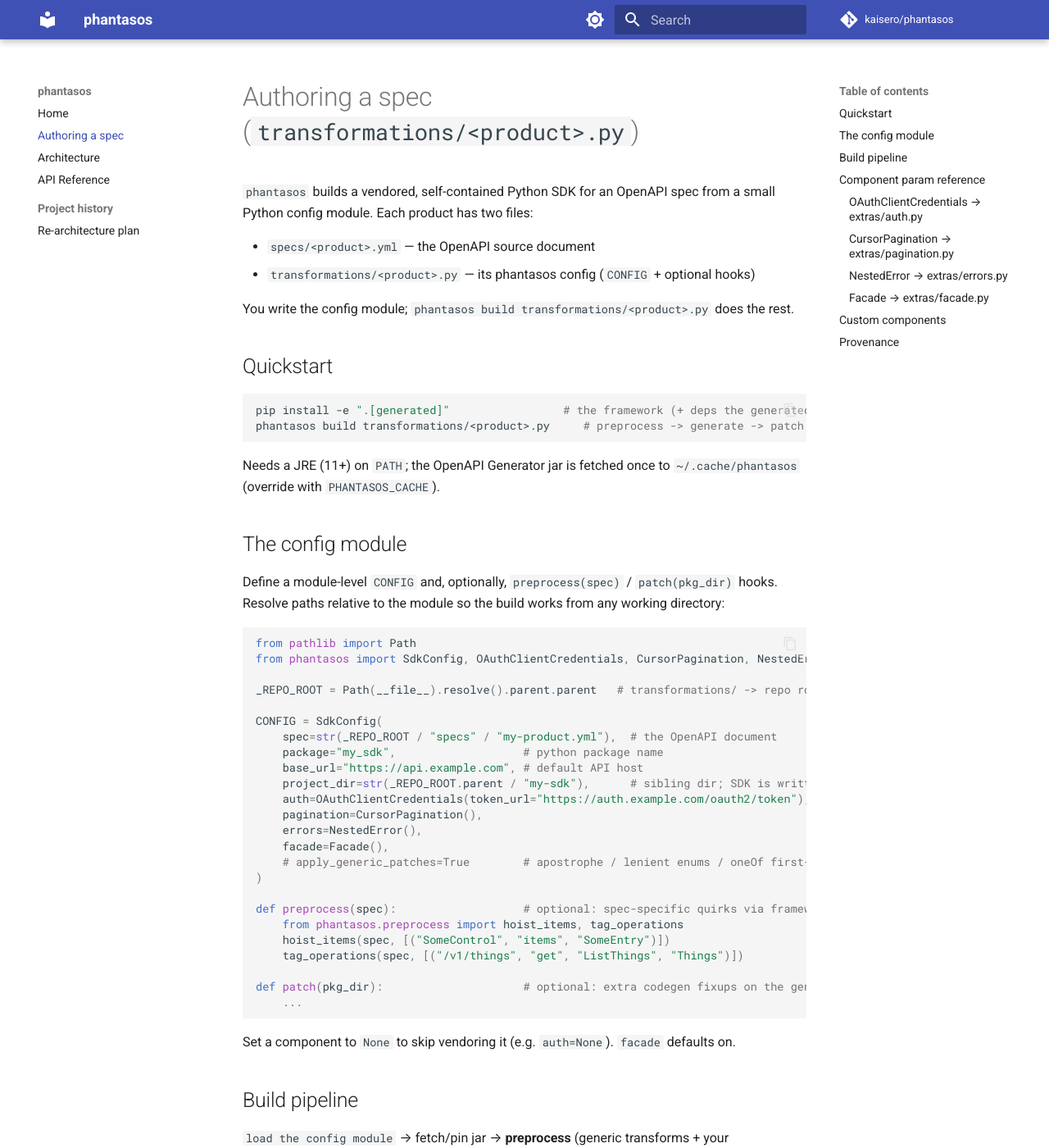
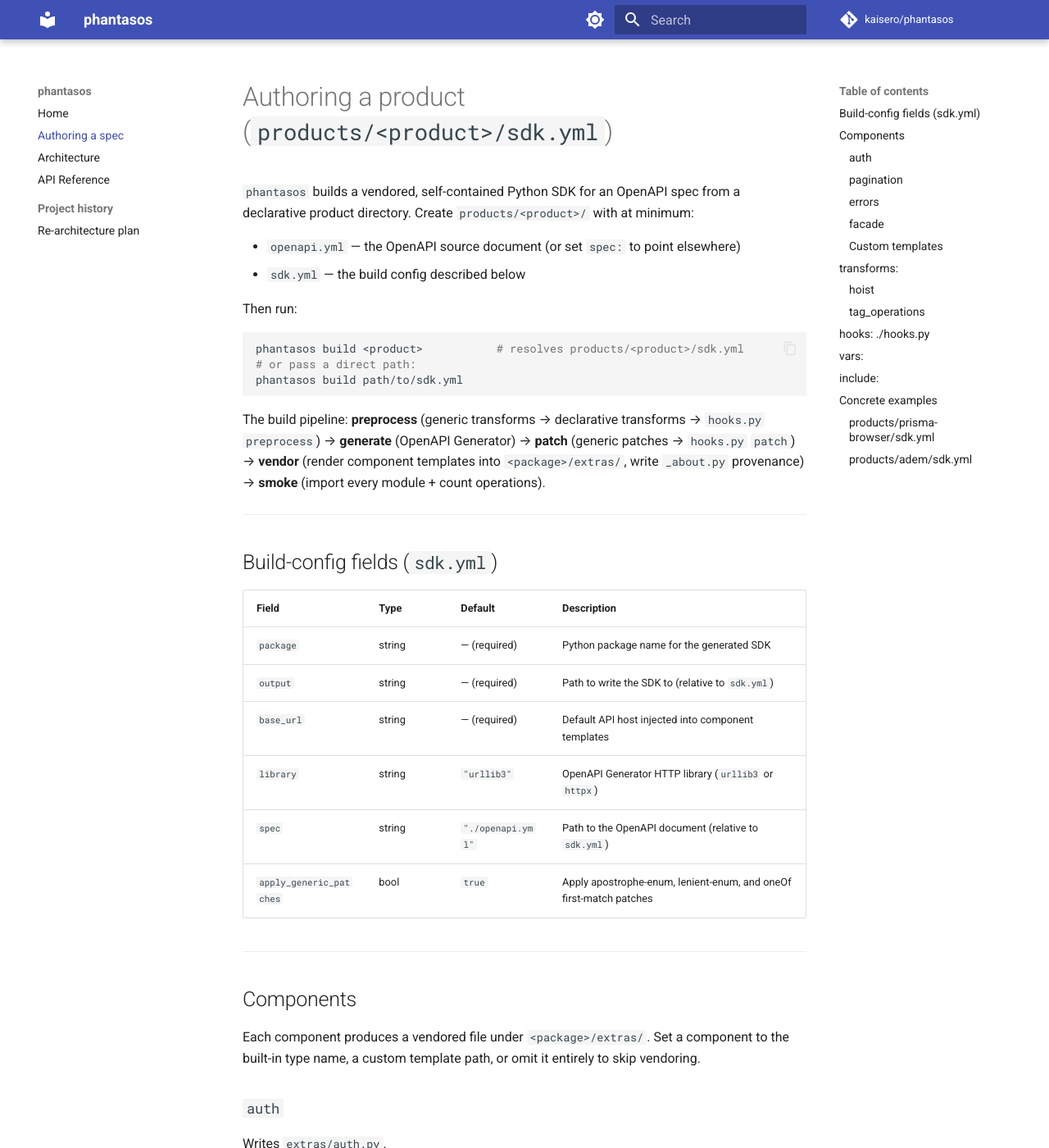
Before and after one commit to kaisero/phantasos, an MkDocs documentation site: the page built from docs/AUTHORING_A_SPEC.md, in a window 1280 px wide and 1400 px high. Shown: the whole window at 82% size. Built offline with MkDocs 1.6.1 and Material for MkDocs 9.7.7, drawn with Linux system fonts in a browser that asks for light colours; comment, search, counter and statistics services are not loaded; some of the changed text lies outside the part shown.

Commit message:
docs/ci: phantasos build <product-name>; document sdk.yml; lint+mypy clean
Update nox smoke session to use product names (prisma-browser, adem), rewrite
docs/AUTHORING_A_SPEC.md for the declarative sdk.yml schema, update README to
reflect the products/<product>/ layout, and fix all ruff/mypy issues in source
and tests (unused imports, line length, type annotations, Mapping variance).

````diff
--- a/docs/AUTHORING_A_SPEC.md
+++ b/docs/AUTHORING_A_SPEC.md
@@ -1,105 +1,242 @@
-# Authoring a spec (`transformations/<product>.py`)
+# Authoring a product (`products/<product>/sdk.yml`)
 
-`phantasos` builds a vendored, self-contained Python SDK for an OpenAPI spec from a small
-Python config module. Each product has two files:
+`phantasos` builds a vendored, self-contained Python SDK for an OpenAPI spec from a
+declarative product directory. Create `products/<product>/` with at minimum:
 
-- `specs/<product>.yml` — the OpenAPI source document
-- `transformations/<product>.py` — its phantasos config (`CONFIG` + optional hooks)
+- `openapi.yml` — the OpenAPI source document (or set `spec:` to point elsewhere)
+- `sdk.yml` — the build config described below
 
-You write the config module; `phantasos build transformations/<product>.py` does the rest.
+Then run:
 
-## Quickstart
 ```bash
-pip install -e ".[generated]"                 # the framework (+ deps the generated SDK imports)
-phantasos build transformations/<product>.py     # preprocess -> generate -> patch -> vendor -> smoke
+phantasos build <product>           # resolves products/<product>/sdk.yml
+# or pass a direct path:
+phantasos build path/to/sdk.yml
 ```
-Needs a JRE (11+) on `PATH`; the OpenAPI Generator jar is fetched once to `~/.cache/phantasos`
-(override with `PHANTASOS_CACHE`).
 
-## The config module
-Define a module-level `CONFIG` and, optionally, `preprocess(spec)` / `patch(pkg_dir)` hooks.
-Resolve paths relative to the module so the build works from any working directory:
+The build pipeline: **preprocess** (generic transforms → declarative transforms →
+`hooks.py` `preprocess`) → **generate** (OpenAPI Generator) → **patch** (generic patches
+→ `hooks.py` `patch`) → **vendor** (render component templates into `<package>/extras/`,
+write `_about.py` provenance) → **smoke** (import every module + count operations).
+
+---
+
+## Build-config fields (`sdk.yml`)
+
+| Field | Type | Default | Description |
+|-------|------|---------|-------------|
+| `package` | string | — (required) | Python package name for the generated SDK |
+| `output` | string | — (required) | Path to write the SDK to (relative to `sdk.yml`) |
+| `base_url` | string | — (required) | Default API host injected into component templates |
+| `library` | string | `"urllib3"` | OpenAPI Generator HTTP library (`urllib3` or `httpx`) |
+| `spec` | string | `"./openapi.yml"` | Path to the OpenAPI document (relative to `sdk.yml`) |
+| `apply_generic_patches` | bool | `true` | Apply apostrophe-enum, lenient-enum, and oneOf first-match patches |
+
+---
+
+## Components
+
+Each component produces a vendored file under `<package>/extras/`. Set a component to
+the built-in type name, a custom template path, or omit it entirely to skip vendoring.
+
+### `auth`
+
+Writes `extras/auth.py`.
+
+**Built-in type: `oauth_client_credentials`**
+
+OAuth2 client-credentials grant (Basic creds, form body), auto-refreshing token.
+
+```yaml
+auth:
+  type: oauth_client_credentials
+  token_url: https://auth.example.com/oauth2/token
+  scope_env: SCOPE                    # default: SCOPE
+  client_id_env: CLIENT_ID            # default: CLIENT_ID
+  client_secret_env: CLIENT_SECRET    # default: CLIENT_SECRET
+  base_url_env: BASE_URL              # default: BASE_URL
+  config_class_name: SdkConfiguration # default: SdkConfiguration
+  retry_statuses: [429, 500, 502, 503, 504]  # default
+  backoff_factor: 0.5                 # default
+```
+
+### `pagination`
+
+Writes `extras/pagination.py`.
+
+**Built-in type: `cursor`**
+
+Cursor paging: items under `data_field`, cursor under `page_info`.
+
+```yaml
+pagination:
+  type: cursor
+  data_field: data            # default
+  page_info_field: page_info  # default
+  cursor_field: cursor        # default
+  has_next_field: has_next_page  # default
+```
+
+### `errors`
+
+Writes `extras/errors.py`.
+
+**Built-in type: `nested`**
+
+Helpers over typed exceptions; extracts a message from
+`body[error_field][message_field]`.
+
+```yaml
+errors:
+  type: nested
+  error_field: error     # default
+  message_field: message # default
+  code_field: code       # default
+```
+
+### `facade`
+
+Writes `extras/facade.py`. Binds each generated `*Api` class as
+`client.<resource>` and exposes `client.paginate(...)` when pagination is present.
+Resources are auto-discovered from the generated `api/__init__.py`.
+
+```yaml
+facade: true   # shorthand for type: default (no config fields)
+```
+
+### Custom templates
+
+Set any component's `type` to a relative path ending in `.jinja` to use a per-product
+template instead of a built-in:
+
+```yaml
+auth:
+  type: ./templates/api_key.py.jinja
+  header_name: X-API-Key
+```
+
+phantasos resolves the path relative to `sdk.yml`'s directory, verifies it exists, and
+passes all other fields as template variables.
+
+---
+
+## `transforms:`
+
+Declarative spec pre-processing applied before OpenAPI Generator runs.
+
+### `hoist`
+
+Promote an inline `array.items` object to a named schema.
+
+```yaml
+transforms:
+  hoist:
+    - schema: SomeControl   # component schema containing the array
+      field: items          # property name of the array
+      item: SomeEntry       # new name for the hoisted schema
+```
+
+### `tag_operations`
+
+Assign `operationId` and tag to a specific path+method.
+
+```yaml
+transforms:
+  tag_operations:
+    - path: /v1/things
+      method: get
+      operation_id: ListThings
+      tag: Things
+```
+
+---
+
+## `hooks: ./hooks.py`
+
+Optional Python module (path relative to `sdk.yml`). Define either or both of:
 
 ```python
-from pathlib import Path
-from phantasos import SdkConfig, OAuthClientCredentials, CursorPagination, NestedError, Facade
+def preprocess(spec: dict) -> None:
+    """Called after declarative transforms, before OpenAPI Generator."""
+    ...
 
-_REPO_ROOT = Path(__file__).resolve().parent.parent   # transformations/ -> repo root
-
-CONFIG = SdkConfig(
-    spec=str(_REPO_ROOT / "specs" / "my-product.yml"),  # the OpenAPI document
-    package="my_sdk",                   # python package name
-    base_url="https://api.example.com", # default API host
-    project_dir=str(_REPO_ROOT.parent / "my-sdk"),      # sibling dir; SDK is written here
-    auth=OAuthClientCredentials(token_url="https://auth.example.com/oauth2/token"),
-    pagination=CursorPagination(),
-    errors=NestedError(),
-    facade=Facade(),
-    # apply_generic_patches=True        # apostrophe / lenient enums / oneOf first-match (default on)
-)
-
-def preprocess(spec):                   # optional: spec-specific quirks via framework helpers
-    from phantasos.preprocess import hoist_items, tag_operations
-    hoist_items(spec, [("SomeControl", "items", "SomeEntry")])
-    tag_operations(spec, [("/v1/things", "get", "ListThings", "Things")])
-
-def patch(pkg_dir):                     # optional: extra codegen fixups on the generated package
+def patch(pkg_dir) -> None:
+    """Called after generic patches, on the generated package directory."""
     ...
 ```
 
-Set a component to `None` to skip vendoring it (e.g. `auth=None`). `facade` defaults on.
+Hooks run **after** the declarative `transforms:` block.
 
-## Build pipeline
-`load the config module` → fetch/pin jar → **preprocess** (generic transforms + your `preprocess`) →
-**generate** (OpenAPI Generator) → **patch** (generic patches + your `patch`) →
-**vendor** (render selected component templates → `<package>/extras/`, write `_about.py`
-provenance) → **smoke** (import every module + count operations).
+---
 
-## Component param reference
-Each component is a dataclass whose fields are inlined into a Jinja template at vendor time.
+## `vars:`
 
-### `OAuthClientCredentials` → `extras/auth.py`
-OAuth2 client-credentials grant (Basic creds, form body), auto-refreshing token.
+Supplemental template variables merged into the Jinja context for all component
+templates and `include:` templates.
 
-| field | default | meaning |
-|-------|---------|---------|
-| `token_url` | — (required) | token endpoint |
-| `scope_env` | `"SCOPE"` | env var read for the OAuth scope |
-| `client_id_env` | `"CLIENT_ID"` | env var for the client id |
-| `client_secret_env` | `"CLIENT_SECRET"` | env var for the client secret |
-| `base_url_env` | `"BASE_URL"` | env var that overrides `base_url` at runtime |
-| `config_class_name` | `"SdkConfiguration"` | name of the generated `Configuration` subclass |
-| `retry_statuses` | `(429,500,502,503,504)` | statuses retried by urllib3 |
-| `backoff_factor` | `0.5` | retry backoff factor |
+```yaml
+vars:
+  support_email: sdk@example.com
+  api_version: v2
+```
 
-### `CursorPagination` → `extras/pagination.py`
-Cursor paging: items under `data_field`, cursor under `page_info`.
+**Reserved names** (auto-exposed by phantasos — must NOT be shadowed):
+`package`, `library`, `base_url`, `spec_version`, `spec_title`,
+`has_auth`, `has_pagination`, `has_errors`, `has_facade`, `config_class_name`.
 
-| field | default | meaning |
-|-------|---------|---------|
-| `data_field` | `"data"` | response attribute holding the page items |
-| `page_info_field` | `"page_info"` | response attribute holding paging info |
-| `cursor_field` | `"cursor"` | next-page cursor attribute on page_info |
-| `has_next_field` | `"has_next_page"` | boolean attribute on page_info |
+---
 
-### `NestedError` → `extras/errors.py`
-Helpers over the generated typed exceptions; extracts a message from `body[error_field][message_field]`.
+## `include:`
 
-| field | default | meaning |
-|-------|---------|---------|
-| `error_field` | `"error"` | top-level error object key |
-| `message_field` | `"message"` | message key inside the error object |
-| `code_field` | `"code"` | code key inside the error object |
+Copy additional Jinja templates into `<package>/extras/`. Keys are destination
+filenames (under `extras/`); values are template paths relative to `sdk.yml`.
 
-### `Facade` → `extras/facade.py`
-Binds each generated `*Api` class as `client.<resource>` and exposes `client.paginate(...)`.
-Resources are discovered from the generated `api/` package (alphabetical) — no params.
+```yaml
+include:
+  banner.py: ./templates/banner.py.jinja
+```
 
-## Custom components
-A component is `{param dataclass, Jinja template, interface}`. To add one, write a dataclass
-with a `template` field pointing at your `.jinja`, implement the relevant `extras/` contract,
-and reference your class from your config module (it's just Python — import it).
+Destination paths must stay within `extras/` — path traversal is rejected.
 
-## Provenance
-Every build writes `<package>/_about.py` with `SPEC_VERSION`, `PHANTASOS_VERSION`, and
-`OPENAPI_GENERATOR_VERSION` for traceability.
+---
+
+## Concrete examples
+
+### `products/prisma-browser/sdk.yml`
+
+```yaml
+package: prisma_browser
+output: ../../../prisma-browser-sdk
+base_url: https://api.sase.paloaltonetworks.com
+auth:
+  type: oauth_client_credentials
+  token_url: https://auth.apps.paloaltonetworks.com/oauth2/access_token
+  scope_env: SCOPE
+  base_url_env: PRISMA_SASE_BASE_URL
+  config_class_name: PrismaSaseConfiguration
+pagination: {type: cursor}
+errors: {type: nested}
+facade: true
+transforms:
+  hoist:
+    - {schema: AllowedOrBlockedExtensionsControl, field: extensions, item: AllowedOrBlockedExtensionEntry}
+    - {schema: LaunchingExternalApplicationsControl, field: exceptions, item: ExternalApplicationLaunchException}
+  tag_operations:
+    - {path: /seb-api/v1/user-requests, method: get, operation_id: ListUserRequests, tag: User Requests}
+```
+
+### `products/adem/sdk.yml`
+
+```yaml
+package: adem
+output: ../../../adem-sdk
+base_url: https://api.sase.paloaltonetworks.com
+auth:
+  type: oauth_client_credentials
+  token_url: https://auth.apps.paloaltonetworks.com/oauth2/access_token
+  scope_env: SCOPE
+  base_url_env: ADEM_BASE_URL
+  config_class_name: AdemConfiguration
+facade: true
+hooks: ./hooks.py
+```
--- a/noxfile.py
+++ b/noxfile.py
@@ -107,8 +107,8 @@
     phantasos auto-provisions a pinned Temurin JRE 17 on first run (cached under
     ~/.cache/phantasos), so no system Java is required; set PHANTASOS_JAVA to use
     your own JVM. Needs network for the one-time JRE + OAG jar download. Not in
-    the default session list. Each SDK is written to a sibling dir (transformations/).
+    the default session list. Each SDK is written to a sibling dir of its product dir.
     """
     _sync(session)
-    session.run("phantasos", "build", "transformations/prisma-browser.py")
-    session.run("phantasos", "build", "transformations/adem.py")
+    session.run("phantasos", "build", "prisma-browser")
+    session.run("phantasos", "build", "adem")
````
Also changed, not shown: README.md (+25 -28 lines), src/phantasos/__init__.py (+10 -3 lines), 7 other files.
